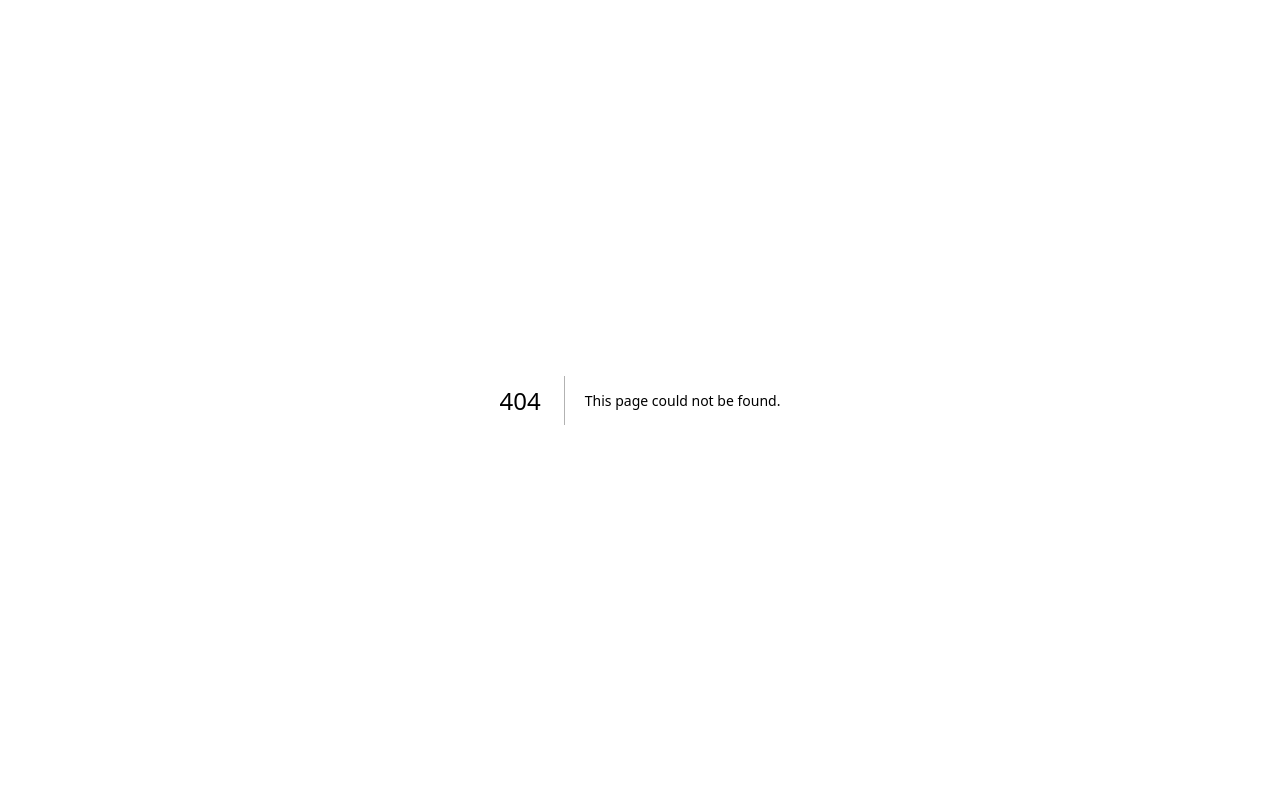
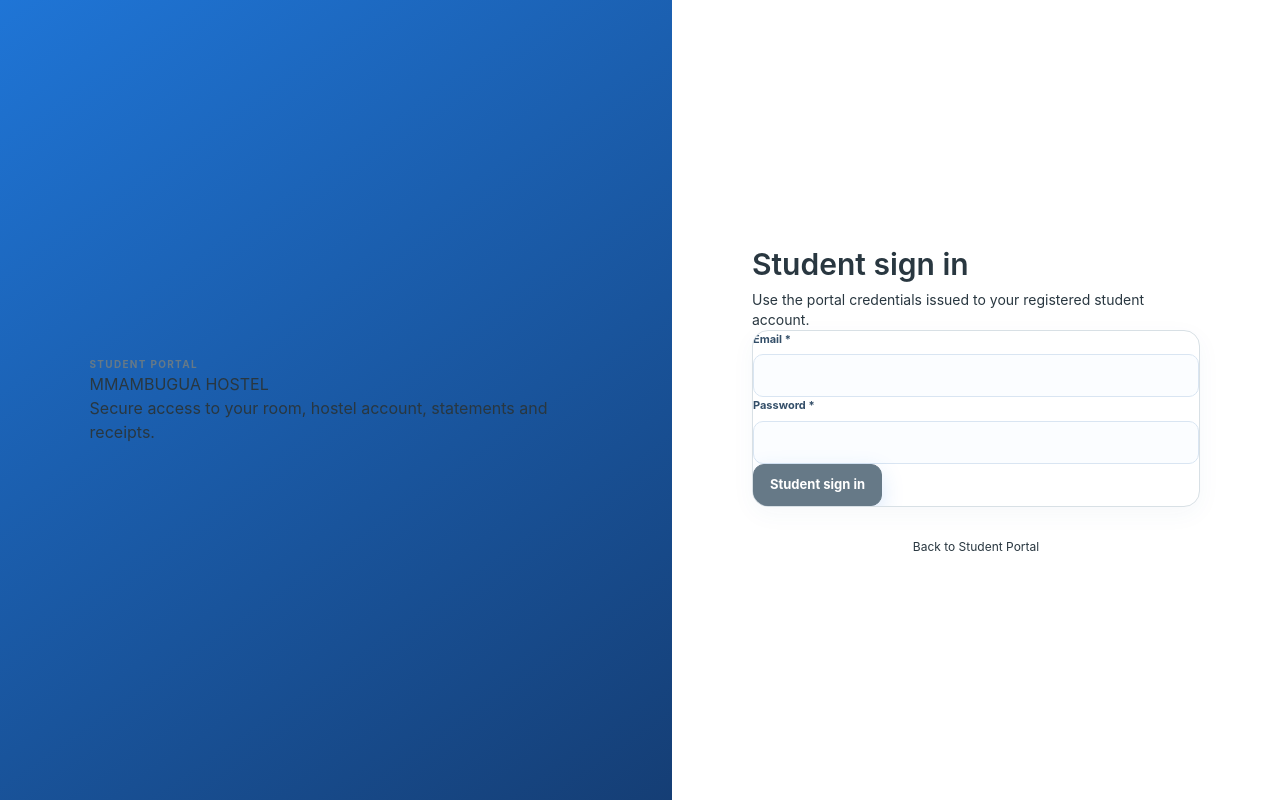
Before and after one commit to FlameCipher/hostel-management, a Next.js app: page /tenant/login in a window 1280 px wide. Before the commit this address had no page. Built offline with nearby package versions, Linux system fonts and the light colour scheme; no server answers.

Commit message:
Add tenant login page

```diff
--- /dev/null
+++ b/src/app/tenant/login/page.tsx
@@ -0,0 +1,8 @@
+import Link from "next/link";
+import { redirect } from "next/navigation";
+import { getTenantSession } from "@/lib/auth/tenant-session";
+import { TenantLoginForm } from "./form";
+export default async function TenantLoginPage() {
+  if (await getTenantSession()) redirect("/tenant/account");
+  return <main className="login-page"><section className="login-brand-panel"><p className="eyebrow">Student portal</p><h1>MMAMBUGUA HOSTEL</h1><p>Secure access to your room, hostel account, statements and receipts.</p></section><section className="login-form-panel"><div className="w-full max-w-md"><h2 className="text-3xl font-semibold">Student sign in</h2><p className="mt-2 text-sm">Use the portal credentials issued to your registered student account.</p><TenantLoginForm/><p className="mt-8 text-center text-xs"><Link href="/tenant">Back to Student Portal</Link></p></div></section></main>;
+}
```
